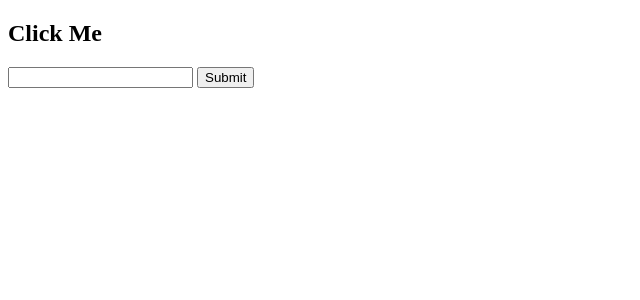
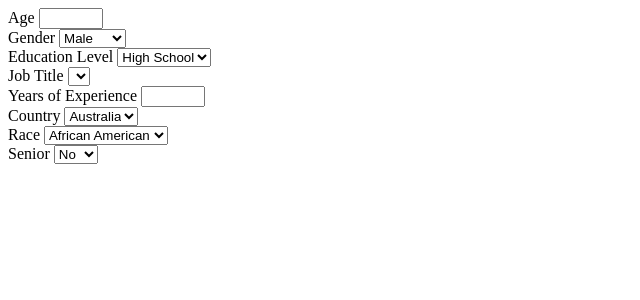
Before and after one commit to ConnorHehnFairfield/SalaryPredictionFinal, a Flask app: page / in a window 1280 px wide. Shown: the top 300 px of the page, without its empty margins (0-640 px from the left). Run offline with Flask 3, Linux system fonts and the light colour scheme; lists and menus that the app fills with data are empty.

Commit message:
update index.html

```diff
--- a/templates/index.html
+++ b/templates/index.html
@@ -8,9 +8,68 @@
 
 <body>
     <form action="/predict" method="POST">
-        <H2>Click Me</H2>
-        <input type="text" name="text">
-        <input type="submit" value="Submit">
+      <label for="age">Age</label>
+      <input type="number" id="age" name="age" min="16" max="100">
+      <br>
+
+      <label for="gender">Gender</label>
+      <select name="gender" id="gender">
+        <option value="male">Male</option>
+        <option value="female">Female</option>
+      </select>
+      <br>
+
+      <label for="education">Education Level</label>
+      <select id="education" name="education">
+        <option value="0">High School</option>
+        <option value="1">Bachelors</option>
+        <option value="2">Masters</option>
+        <option value="3">Phd</option>
+      </select>
+      <br>
+
+      <label for="job_title">Job Title</label>
+      <select name="job_title" id="job_title">
+        <option value=""></option>
+      </select>
+      <br>
+
+      <label for="experience">Years of Experience</label>
+      <input type="number" id="experience" name="experience" min="0" max="100">
+      <br>
+
+      <label for="country">Country</label>
+      <select name="country" id="country">
+        <option value="Australia">Australia</option>
+        <option value="Canada">Canada</option>
+        <option value="China">China</option>
+        <option value="USA">USA</option>
+        <option value="UK">UK</option>
+      </select>
+      <br>
+
+      <label for="race">Race</label>
+      <select name="race" id="race">
+        <option value="African American">African American</option>
+        <option value="Asian">Asian</option>
+        <option value="Australian">Australian</option>
+        <option value="Black">Black</option>
+        <option value="Chineese">Chineese</option>
+        <option value="Hispanic">Hispanic</option>
+        <option value="Korean">Korean</option>
+        <option value="Mixed">Mixed</option>
+        <option value="Welsh">Welsh</option>
+        <option value="White">White</option>
+      </select>
+      <br>
+
+      <label for="senior">Senior</label>
+      <select name="senior" id="senior">
+        <option value="0">No</option>
+        <option value="1">Yes</option>
+      </select>
+
+
     </form>
 </body>
 </html>
```
Also changed, not shown: 1 other file.
